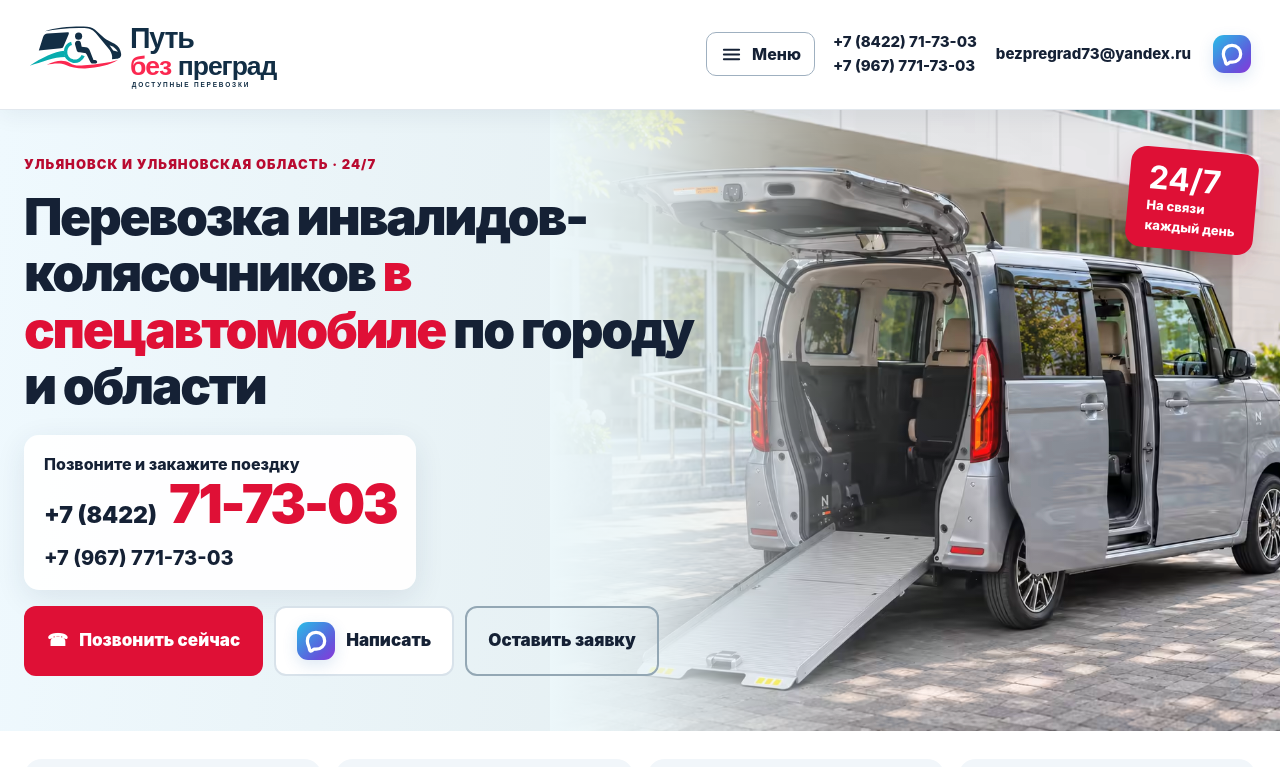
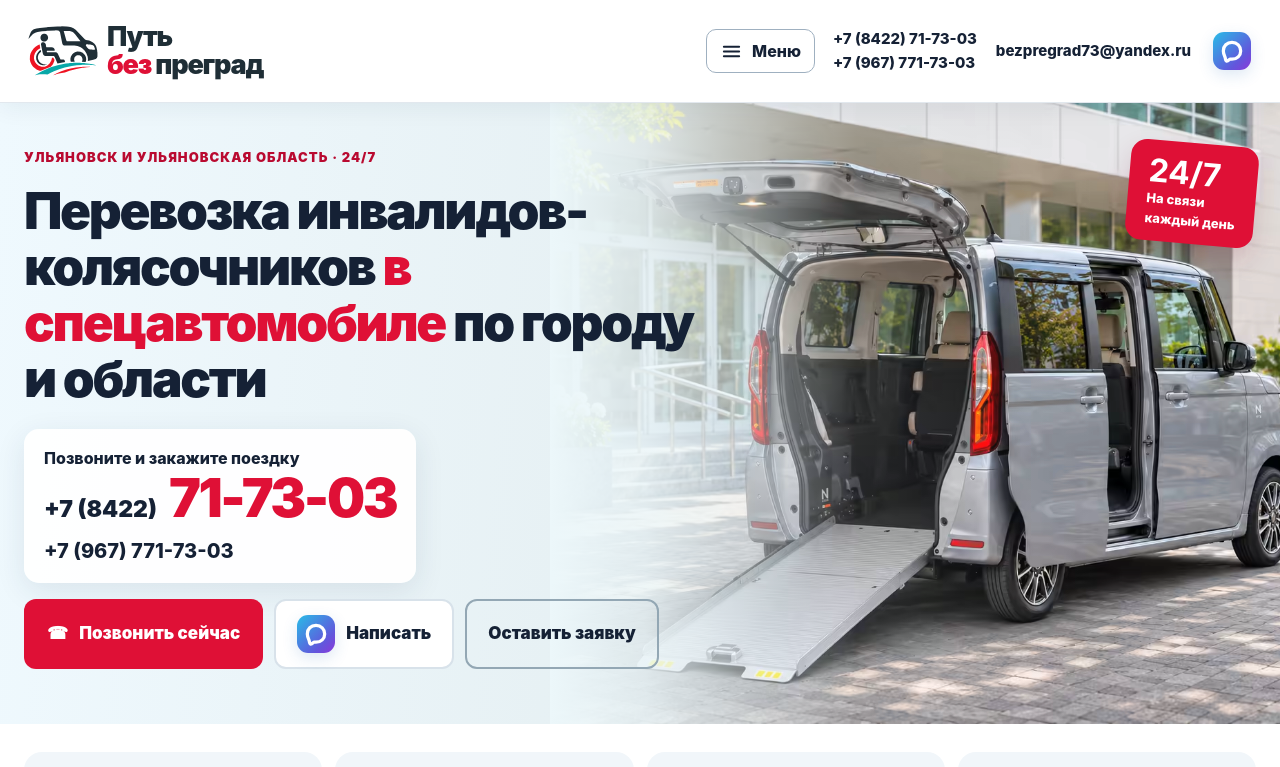
Before and after one commit to gerlingerstanislav-creator/put-bez-pregrad, a Vue app: page / in a window 1280 px wide. Shown: the top 767 px of the page. Built offline with nearby package versions, Linux system fonts and the light colour scheme; no server answers.

Commit message:
Use approved favicon artwork as site logo; retain original wordmark assets

```diff
--- a/src/App.vue
+++ b/src/App.vue
@@ -20,8 +20,8 @@ const primaryPieces = computed(() => {
   const match = primaryPhone.value.match(/^(\+7\s*\(\d{3,4}\))\s*(.*)$/);
   return match ? [match[1], match[2]] : ['', primaryPhone.value];
 });
-const brandLogo = '/images/put-bez-pregrad/logo.svg';
-const brandLogoLight = '/images/put-bez-pregrad/logo-light.svg';
+const brandLogo = '/images/put-bez-pregrad/favicon.svg';
+const brandLogoLight = '/images/put-bez-pregrad/brand-symbol-light.svg';
 const photoVan = '/images/accessible-van.avif';
 const photoPassenger = '/images/accessible-passenger.avif';
 const photoBoarding = '/images/accessible-boarding.avif';
@@ -118,7 +118,11 @@ async function sendRequest() {
           <span>{{ mobileMenuOpen ? 'Закрыть' : 'Меню' }}</span>
         </button>
         <a href="#top" class="logo" aria-label="Путь без преград — наверх">
-          <img class="logo__image" :src="brandLogo" width="300" height="93" alt="Путь без преград — доступные перевозки" />
+          <img class="brand-symbol" :src="brandLogo" width="74" height="74" alt="" />
+          <span class="brand-wordmark" aria-hidden="true">
+            <span>Путь</span>
+            <span><span class="brand-wordmark__accent">без</span> преград</span>
+          </span>
         </a>
         <nav
           id="landing-navigation"
@@ -246,7 +250,16 @@ async function sendRequest() {
     </main>
     <footer class="site-footer">
       <div class="container site-footer__inner">
-        <div class="footer-brand"><a class="footer-brand__link" href="#top" aria-label="Путь без преград — наверх"><img :src="brandLogoLight" class="footer-brand__image" width="300" height="93" alt="Путь без преград — доступные перевозки" /></a><p>Перевозка людей на инвалидных колясках<br>Ульяновск и Ульяновская область</p></div>
+        <div class="footer-brand">
+          <a class="footer-brand__link" href="#top" aria-label="Путь без преград — наверх">
+            <img class="footer-brand__symbol" :src="brandLogoLight" width="86" height="86" alt="" />
+            <span class="footer-brand__name" aria-hidden="true">
+              <span>Путь</span>
+              <span><span class="footer-brand__accent">без</span> преград</span>
+            </span>
+          </a>
+          <p>Перевозка людей на инвалидных колясках<br>Ульяновск и Ульяновская область</p>
+        </div>
         <nav aria-label="Навигация в подвале"><a href="#benefits">Преимущества</a><a href="#destinations">С сопровождением</a><a href="#fleet">Автопарк</a><a href="#pricing">Стоимость</a><a href="#request">Контакты</a></nav>
         <div class="footer-contact"><a :href="primaryPhoneHref">{{ primaryPhone }}</a><a :href="secondaryPhoneHref">{{ secondaryPhone }}</a><a :href="'mailto:' + email">{{ email }}</a></div>
         <a class="max-link" :href="maxUrl" target="_blank" rel="noopener noreferrer" aria-label="Написать в MAX"><span class="max-icon"><MaxIcon /></span></a>
@@ -437,4 +450,26 @@ async function sendRequest() {
   .site-header__inner .header-nav{position:absolute;top:100%;left:12px;right:12px;width:auto;max-height:calc(100dvh - 135px);margin:0}
 }
 
+/* Shared approved transport symbol in the header and footer.
+   The former image wordmarks stay on disk for rollback. */
+.logo{gap:7px}
+.brand-symbol{display:block;width:74px;height:74px;flex:0 0 auto;object-fit:contain}
+.brand-wordmark{display:flex;flex-direction:column;min-width:0;white-space:nowrap;font-size:27px;line-height:1.05;font-weight:900;letter-spacing:-.045em;color:#1f2e36}
+.brand-wordmark__accent{color:var(--red)}
+.footer-brand__link{display:inline-flex;align-items:center;gap:7px;color:#fff}
+.footer-brand__symbol{display:block;width:86px;height:86px;flex:0 0 auto;object-fit:contain}
+.footer-brand__name{display:flex;flex-direction:column;white-space:nowrap;font-size:29px;font-weight:900;line-height:1.04;letter-spacing:-.04em;color:#f7fbfe}
+.footer-brand__accent{color:#ff5371}
+@media(max-width:600px){
+  .site-header__inner .logo{gap:5px}
+  .site-header__inner .brand-symbol{width:56px;height:56px}
+  .site-header__inner .brand-wordmark{font-size:clamp(18px,5.5vw,23px)}
+  .footer-brand__symbol{width:72px;height:72px}
+  .footer-brand__name{font-size:25px}
+}
+@media(max-width:380px){
+  .site-header__inner .brand-symbol{width:51px;height:51px}
+  .site-header__inner .brand-wordmark{font-size:18px}
+}
+
 </style>
```
Also changed, not shown: public/images/put-bez-pregrad/brand-symbol-light.svg (added), 1 other file (tests, documents, lock files or other folders).
